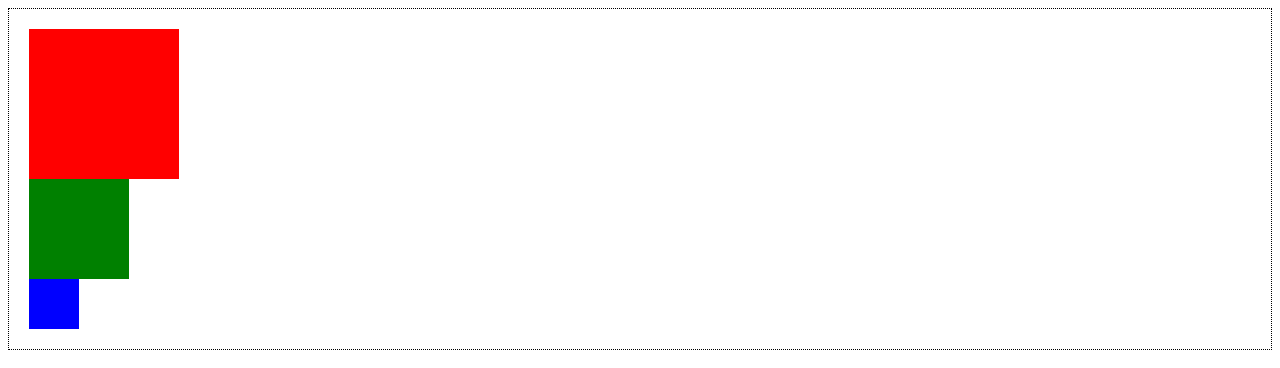
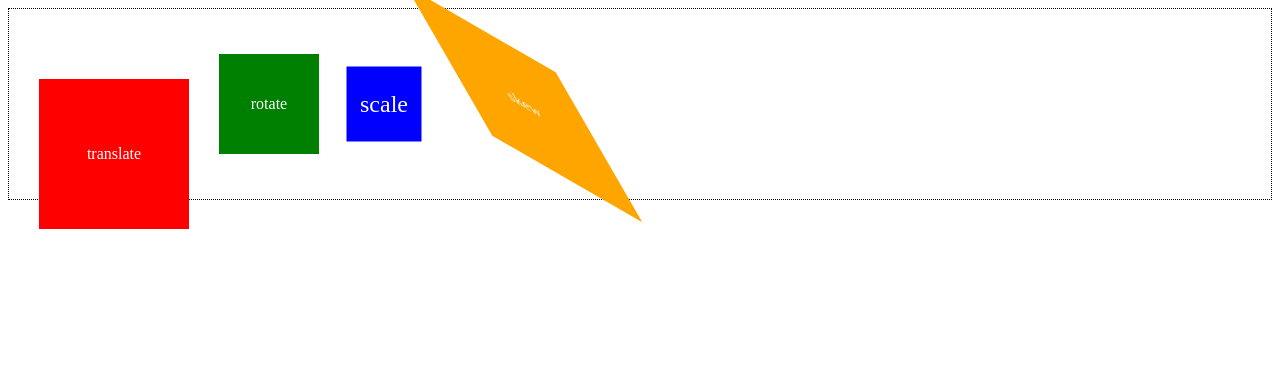
Before and after one commit to NastyaDudka/test, a plain HTML site: page test2.html in a window 1280 px wide. Drawn offline with Linux system fonts and the light colour scheme.

Commit message:
module 13

```diff
--- a/css/test2.css
+++ b/css/test2.css
@@ -3,24 +3,69 @@
 }
 
 .parent {
+  display: flex;
+  align-items: center;
+  gap: 40px;
   padding: 20px;
   border: 1px dotted black;
+}
+
+.item {
+  display: flex;
+  align-items: center;
+  justify-content: center;
+  color: white;
 }
 
 .item.red {
   width: 150px;
   height: 150px;
   background-color: red;
+  transform: translate(10px, 50px);
+  transition-property: background-color;
+  transition-duration: 1s;
+}
+
+.item.red:hover {
+  background-color: pink;
 }
 
 .item.green {
   width: 100px;
   height: 100px;
   background-color: green;
+  animation-name: spin;
+  animation-duration: 2s;
+}
+
+@keyframes spin {
+  0% {
+    transform: rotate(0deg);
+  }
+
+  10% {
+    transform: rotate(30deg);
+  }
+
+  89% {
+    transform: rotate(350deg);
+  }
+
+  100% {
+    transform: rotate(360deg);
+  }
 }
 
 .item.blue {
   width: 50px;
   height: 50px;
   background-color: blue;
+  transform: scale(1.5);
 }
+
+.item.orange {
+  width: 150px;
+  height: 150px;
+  background-color: orange;
+  transform: skew(30deg, 30deg);
+}
--- a/test2.html
+++ b/test2.html
@@ -8,9 +8,10 @@
   </head>
   <body>
     <div class="parent">
-      <div class="item red"></div>
-      <div class="item green"></div>
-      <div class="item blue"></div>
+      <div class="item red">translate</div>
+      <div class="item green">rotate</div>
+      <div class="item blue">scale</div>
+      <div class="item orange">skew</div>
     </div>
   </body>
 </html>
```
Also changed, not shown: css/styles.css (+28 -4 lines), index.html (+2 -2 lines).
